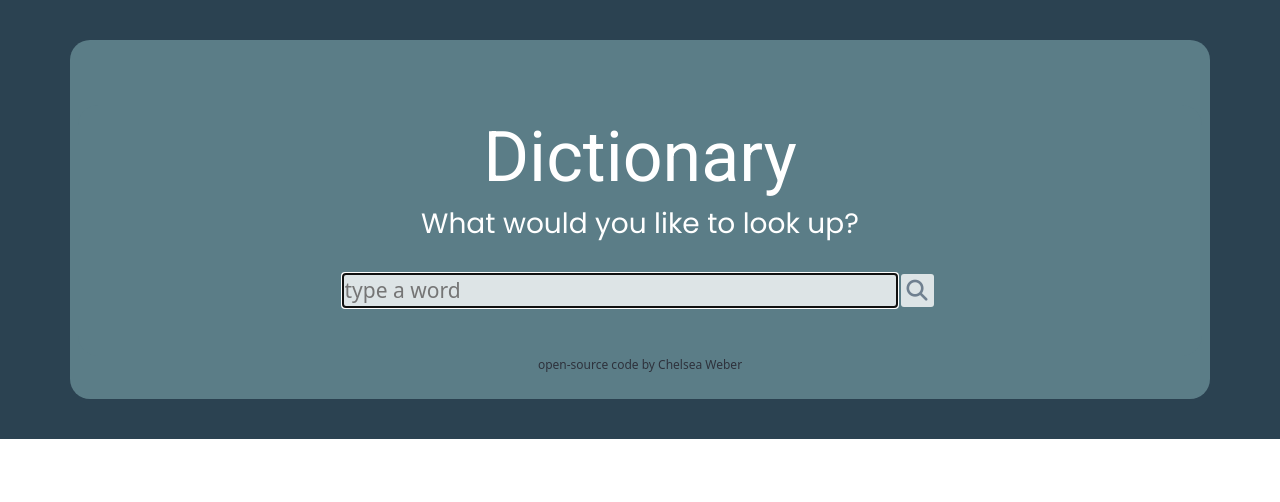
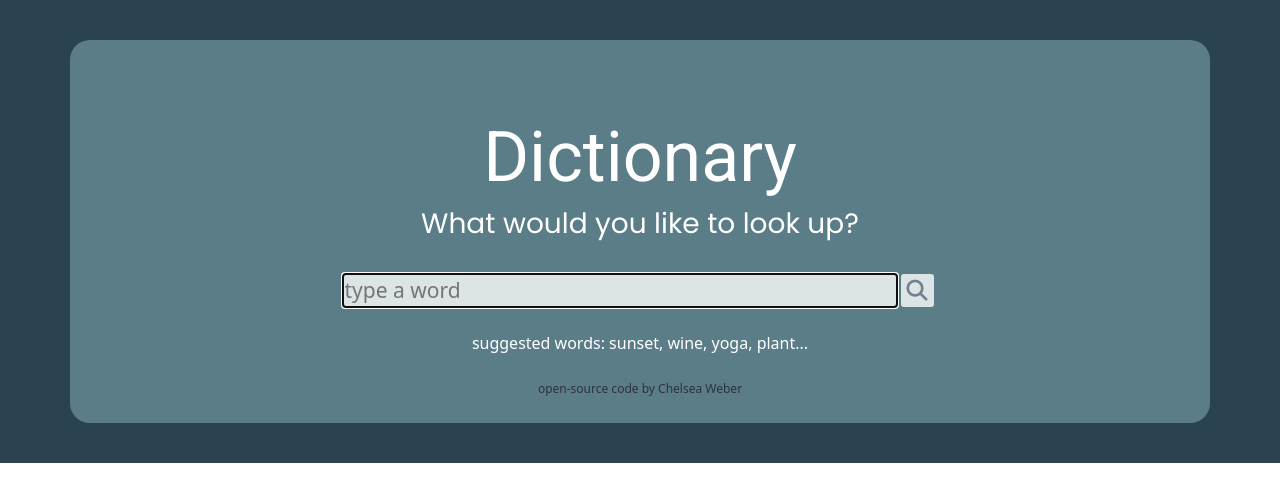
Before and after one commit to cmw-dev/dictionary-project, a React (Create React App) app: page / in a window 1280 px wide. Shown: the top 502 px of the page. Built offline with nearby package versions, Linux system fonts and the light colour scheme; no server answers.

Commit message:
updated styling on components, set default keyword on page load

```diff
--- a/src/App.js
+++ b/src/App.js
@@ -6,7 +6,7 @@ function App() {
   return (
     <div className="App">
       <div className="container">
-        <Dictionary />
+        <Dictionary defaultKeyword="sunrise" />
         <Contact />
       </div>
     </div>
--- a/src/Dictionary.css
+++ b/src/Dictionary.css
@@ -17,6 +17,12 @@
   font-size: 21px;
   border-radius: 3px;
   background-color: rgba(255, 255, 255, 0.796);
+}
+
+.Dictionary .hint {
+  color: white;
+  font-weight: 300;
+  text-align: center;
 }
 .Dictionary section {
   padding: 15px 30px;
--- a/src/Dictionary.js
+++ b/src/Dictionary.js
@@ -3,16 +3,21 @@ import "./Dictionary.css";
 import axios from "axios";
 import Results from "./Results";
 
-export default function Dictionary() {
-  let [keyWord, setKeyword] = useState("");
+export default function Dictionary(props) {
+  let [keyWord, setKeyword] = useState(props.defaultKeyword);
   let [results, setResults] = useState(null);
+  let [loaded, setLoaded] = useState(false);
 
   function handleResponse(response) {
     setResults(response.data[0]);
   }
 
-  function search(event) {
+  function handleSubmit(event) {
     event.preventDefault();
+    search();
+  }
+
+  function search() {
     let apiUrl = `https://api.dictionaryapi.dev/api/v2/entries/en/${keyWord}`;
     axios.get(apiUrl).then(handleResponse);
   }
@@ -20,12 +25,19 @@ export default function Dictionary() {
   function handleKeywordChange(event) {
     setKeyword(event.target.value);
   }
+
+  function load() {
+    setLoaded(true);
+    search();
+  }
+
+  if (loaded) {
     return (
       <div className="container">
         <div className="Dictionary">
           <h1>Dictionary</h1>
           <h2>What would you like to look up?</h2>
-        <form className="search-bar" onSubmit={search}>
+          <form className="search-bar" onSubmit={handleSubmit}>
             <input
               type="text"
               className="col-md-6 mb-4"
@@ -38,8 +50,15 @@ export default function Dictionary() {
               <i class="fa-solid fa-magnifying-glass"></i>
             </button>
           </form>
+          <div className="hint">
+            suggested words: sunset, wine, yoga, plant...
+          </div>
           <Results results={results} />
         </div>
       </div>
     );
+  } else {
+    load();
+    return "Loading...";
   }
+}
```
Lines whose indentation alone changed are shown as unchanged.
